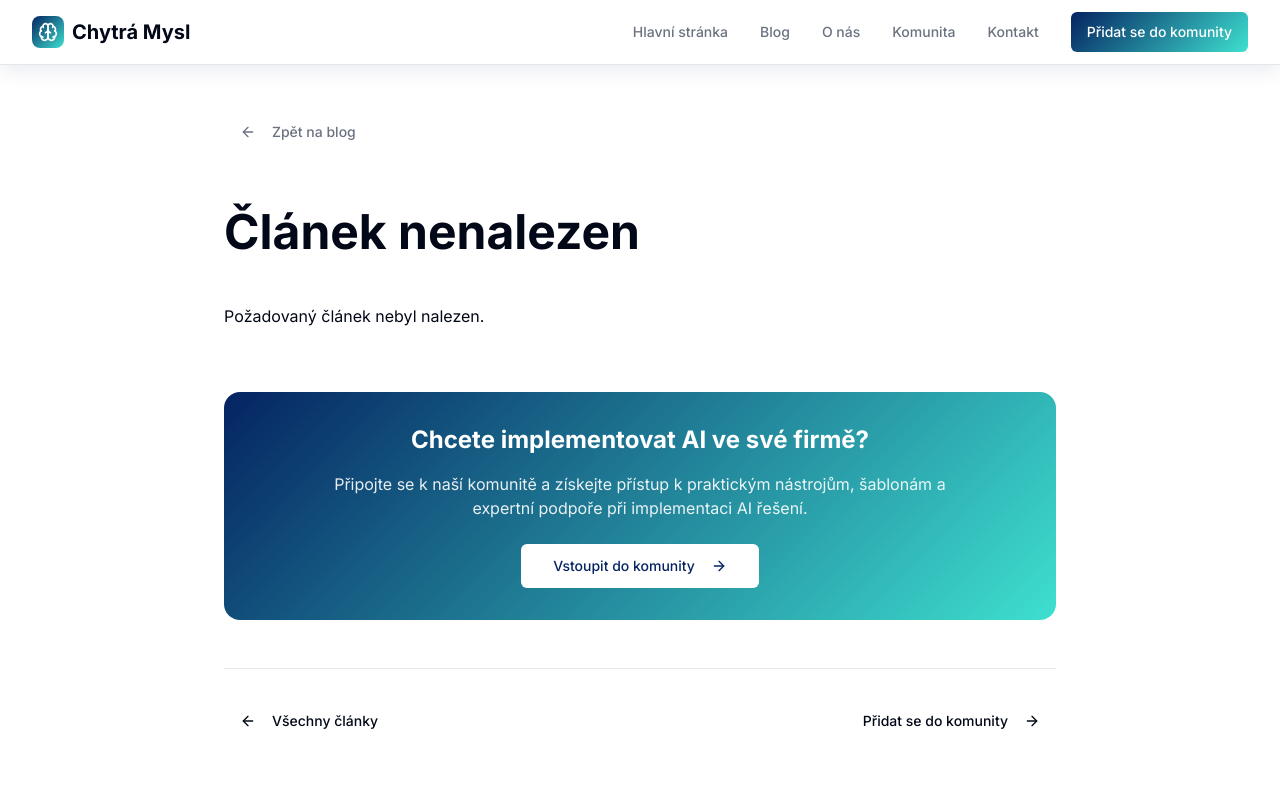
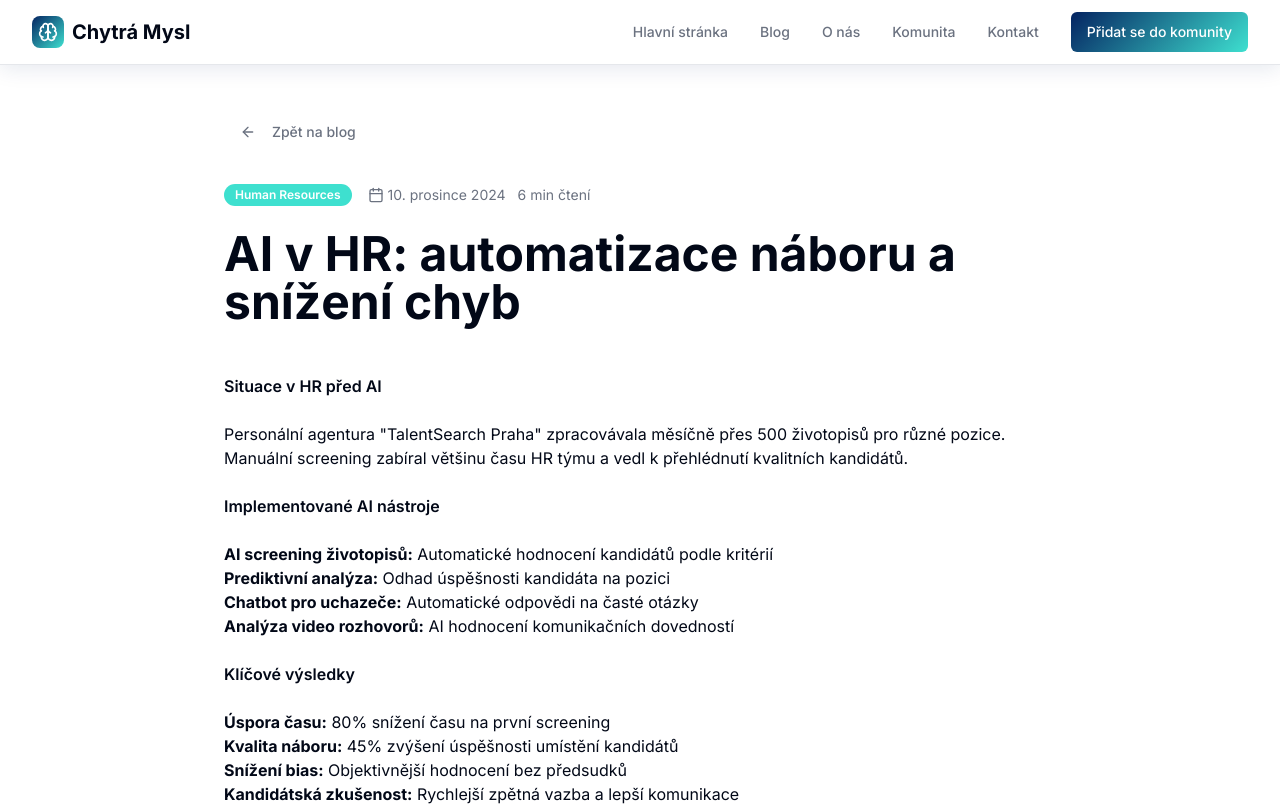
Before and after one commit to XandrAntonov/mysl-hub, a React (Vite) app: page /blog/ai-hr-automatizace in a window 1280 px wide. Shown: the top 806 px of the page. Built offline with nearby package versions, Linux system fonts and the light colour scheme.

Commit message:
Fix blog post routing
The blog post links are not correctly routing to the full article view. This commit fixes the routing to ensure that clicking on a blog post preview leads to the complete article.

```diff
--- a/src/pages/BlogPost.tsx
+++ b/src/pages/BlogPost.tsx
@@ -36,14 +36,6 @@ const BlogPost = () => {
           <li><strong>Real-time bidding optimalizace:</strong> Algoritmus pro optimalizaci nabídek v reklamních aukcích</li>
         </ul>
 
-        <h2>Proces implementace</h2>
-        <p>Implementace probíhala ve třech fázích během 4 měsíců:</p>
-        <ol>
-          <li><strong>Fáze 1 (měsíc 1):</strong> Integrace datových zdrojů a nastavení základní analytiky</li>
-          <li><strong>Fáze 2 (měsíce 2-3):</strong> Implementace prediktivních modelů a automatizace</li>
-          <li><strong>Fáze 3 (měsíc 4):</strong> Optimalizace a ladění systémů</li>
-        </ol>
-
         <h2>Dosažené výsledky</h2>
         <p>Po šesti měsících používání AI nástrojů agentura zaznamenala následující zlepšení:</p>
         <ul>
@@ -54,31 +46,79 @@ const BlogPost = () => {
           <li><strong>Nové zakázky:</strong> Zvýšení počtu nových klientů o 40% díky lepším referencím</li>
         </ul>
 
-        <h2>Klíčové poznatky</h2>
-        <p>Během implementace agentura získala několik cenných poznatků:</p>
+        <h2>Závěr</h2>
+        <p>Tato případová studie jasně demonstruje, že správná implementace AI může dramaticky zlepšit výkonnost marketingových aktivit i v českém prostředí. Klíčem k úspěchu je postupný přístup, kvalitní data a investice do školení týmu.</p>
+      `
+    },
+    'ai-v-pravu-studie': {
+      title: 'Umělá inteligence v právu: případová studie advokátní kanceláře',
+      category: 'Právní služby',
+      date: '12. prosince 2024',
+      readTime: '7 min čtení',
+      content: `
+        <h2>Představení advokátní kanceláře</h2>
+        <p>Advokátní kancelář "Právní Partners" se specializuje na korporátní právo a má více než 15 let zkušeností na českém trhu. S rostoucím objemem dokumentů a potřebou rychlejšího zpracování se rozhodla implementovat AI nástroje.</p>
+
+        <h2>Hlavní výzvy</h2>
         <ul>
-          <li>Kvalita dat je klíčová - investice do čištění a strukturování dat se vyplatila</li>
-          <li>Postupná implementace je lepší než velký bang přístup</li>
-          <li>Školení týmu je nezbytné pro úspěšné přijetí nových technologií</li>
-          <li>AI nástroje nevyřeší všechno - lidská kreativita a strategické myšlení zůstávají důležité</li>
+          <li><strong>Analýza smluv:</strong> Ruční kontrola každé smlouvy trvala průměrně 3-4 hodiny</li>
+          <li><strong>Vyhledávání precedentů:</strong> Hledání relevantních právních rozhodnutí bylo časově náročné</li>
+          <li><strong>Příprava dokumentů:</strong> Tvorba standardních dokumentů zabírala zbytečně mnoho času</li>
+          <li><strong>Due diligence:</strong> Kontrola firemních dokumentů při akvizicích trvala týdny</li>
         </ul>
 
-        <h2>Budoucí plány</h2>
-        <p>Na základě úspěchu prvních implementací plánuje agentura další rozšíření AI nástrojů:</p>
+        <h2>Implementované AI řešení</h2>
         <ul>
-          <li>Prediktivní analýza životní hodnoty zákazníka</li>
-          <li>AI chatboty pro první kontakt s klienty</li>
-          <li>Automatizované reportování a dashboardy</li>
-          <li>Personalizace obsahu na webových stránkách klientů</li>
+          <li><strong>AI asistent pro analýzu smluv:</strong> Automatické vyhledávání problematických klauzulí</li>
+          <li><strong>Právní databáze s AI:</strong> Inteligentní vyhledávání v judikaturách</li>
+          <li><strong>Automatizace dokumentů:</strong> AI generování standardních právních dokumentů</li>
+          <li><strong>Prediktivní analytika:</strong> Odhad pravděpodobnosti úspěchu v soudních sporech</li>
+        </ul>
+
+        <h2>Dosažené výsledky</h2>
+        <ul>
+          <li><strong>Rychlost analýzy:</strong> Snížení času na analýzu smluv o 70%</li>
+          <li><strong>Přesnost:</strong> 95% přesnost při identifikaci rizikových klauzulí</li>
+          <li><strong>Efektivita:</strong> Zvýšení kapacity kanceláře o 40% bez náboru nových právníků</li>
+          <li><strong>Spokojenost klientů:</strong> Zrychlení odpovědí na právní dotazy o 60%</li>
         </ul>
 
         <h2>Závěr</h2>
-        <p>Tato případová studie jasně demonstruje, že správná implementace AI může dramaticky zlepšit výkonnost marketingových aktivit i v českém prostředí. Klíčem k úspěchu je postupný přístup, kvalitní data a investice do školení týmu.</p>
+        <p>AI se ukázala jako mocný nástroj pro zvýšení efektivity právních služeb, aniž by nahradila lidskou expertízu. Právníci nyní mohou věnovat více času strategickému poradenství a složitějším případům.</p>
+      `
+    },
+    'ai-hr-automatizace': {
+      title: 'AI v HR: automatizace náboru a snížení chyb',
+      category: 'Human Resources',
+      date: '10. prosince 2024',
+      readTime: '6 min čtení',
+      content: `
+        <h2>Situace v HR před AI</h2>
+        <p>Personální agentura "TalentSearch Praha" zpracovávala měsíčně přes 500 životopisů pro různé pozice. Manuální screening zabíral většinu času HR týmu a vedl k přehlédnutí kvalitních kandidátů.</p>
 
-        <p>Pokud zvažujete implementaci AI ve své firmě, doporučujeme začít s jedním konkrétním problémem a postupně rozšiřovat použití na další oblasti.</p>
+        <h2>Implementované AI nástroje</h2>
+        <ul>
+          <li><strong>AI screening životopisů:</strong> Automatické hodnocení kandidátů podle kritérií</li>
+          <li><strong>Prediktivní analýza:</strong> Odhad úspěšnosti kandidáta na pozici</li>
+          <li><strong>Chatbot pro uchazeče:</strong> Automatické odpovědi na časté otázky</li>
+          <li><strong>Analýza video rozhovorů:</strong> AI hodnocení komunikačních dovedností</li>
+        </ul>
+
+        <h2>Klíčové výsledky</h2>
+        <ul>
+          <li><strong>Úspora času:</strong> 80% snížení času na první screening</li>
+          <li><strong>Kvalita náboru:</strong> 45% zvýšení úspěšnosti umístění kandidátů</li>
+          <li><strong>Snížení bias:</strong> Objektivnější hodnocení bez předsudků</li>
+          <li><strong>Kandidátská zkušenost:</strong> Rychlejší zpětná vazba a lepší komunikace</li>
+        </ul>
+
+        <h2>Challenges a learnings</h2>
+        <p>Implementace AI v HR vyžaduje pečlivé nastavení kritérií a pravidelné kontroly, aby nedošlo k diskriminaci. Je důležité zachovat lidský prvek v procesu rozhodování.</p>
+
+        <h2>Budoucí směřování</h2>
+        <p>Plánujeme rozšíření AI na predikci fluktuace zaměstnanců a personalizaci benefit programů podle potřeb jednotlivých zaměstnanců.</p>
       `
     }
-    // Add other articles here...
   };
 
   const article = articles[slug || ''] || {
```
